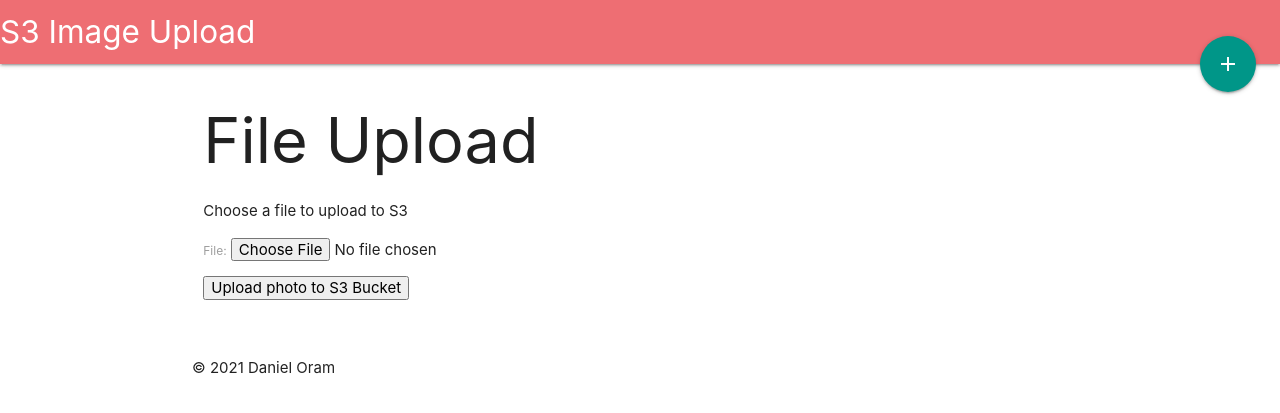
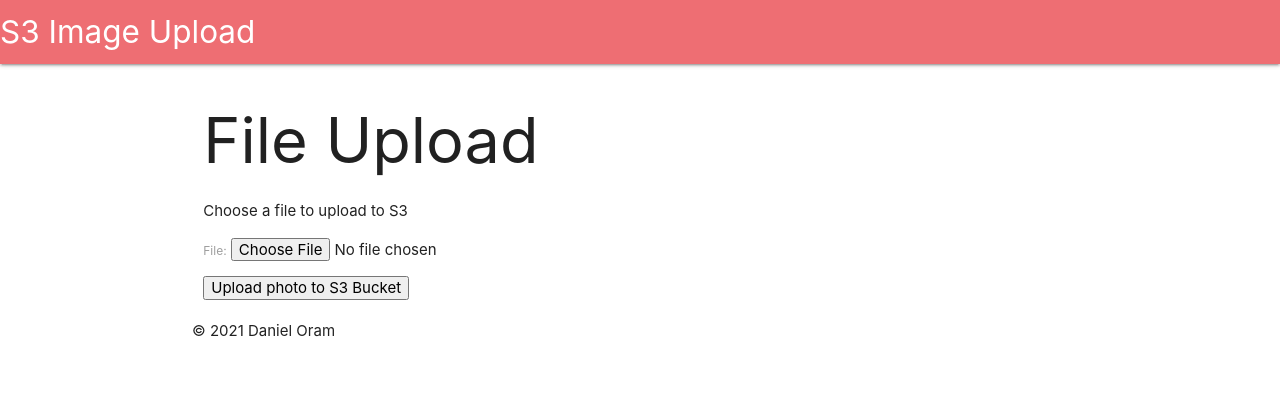
Before and after one commit to DanielOram/S3-Image-Upload, a Django app: page /upload in a window 1280 px wide. Shown: the top 413 px of the page. Run offline with Django 3.2, Linux system fonts and the light colour scheme.

Commit message:
Update upload.html

```diff
--- a/upload/templates/upload/upload.html
+++ b/upload/templates/upload/upload.html
@@ -5,9 +5,7 @@
 S3 Image Uploader
 {% endblock %}
 {% block fab %}
-<button class="btn-floating btn-large halfway-fab waves-effect waves-light teal">
-    <i class="material-icons">add</i>
-</button>
+
 {% endblock %}
 {% block content %}
 <div class="row">
@@ -22,9 +20,4 @@ S3 Image Uploader
     </div>
 
 </div>
-
-
-
-<br>
-
 {% endblock %}
```
